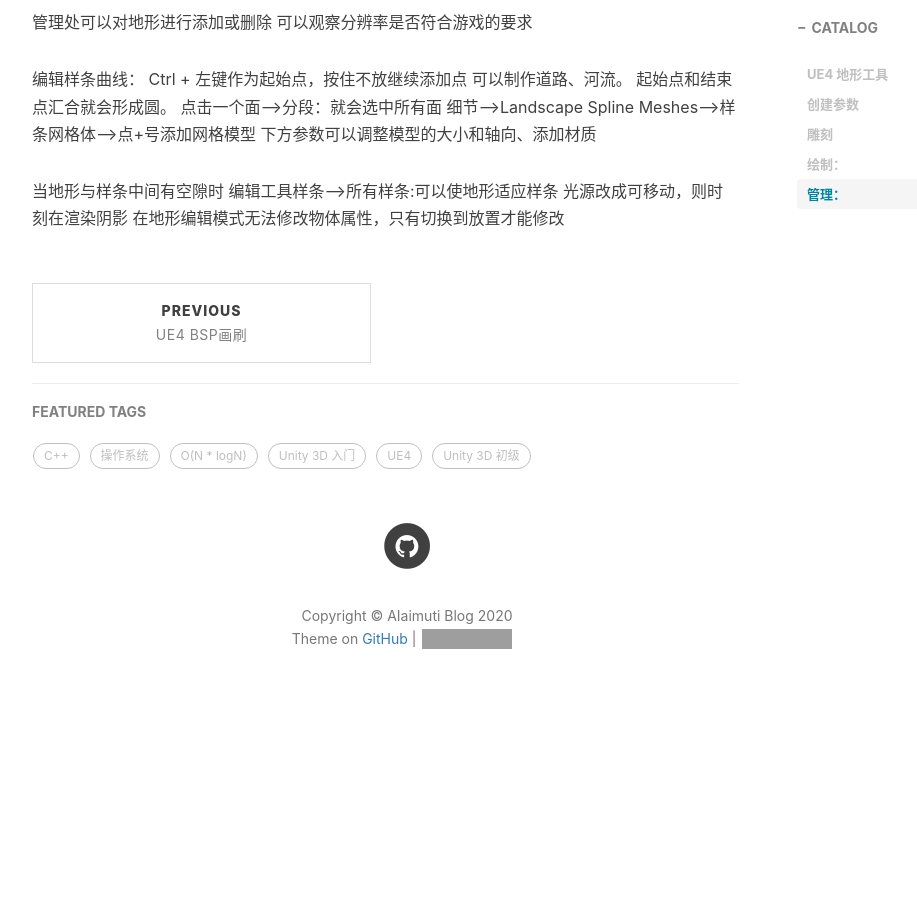
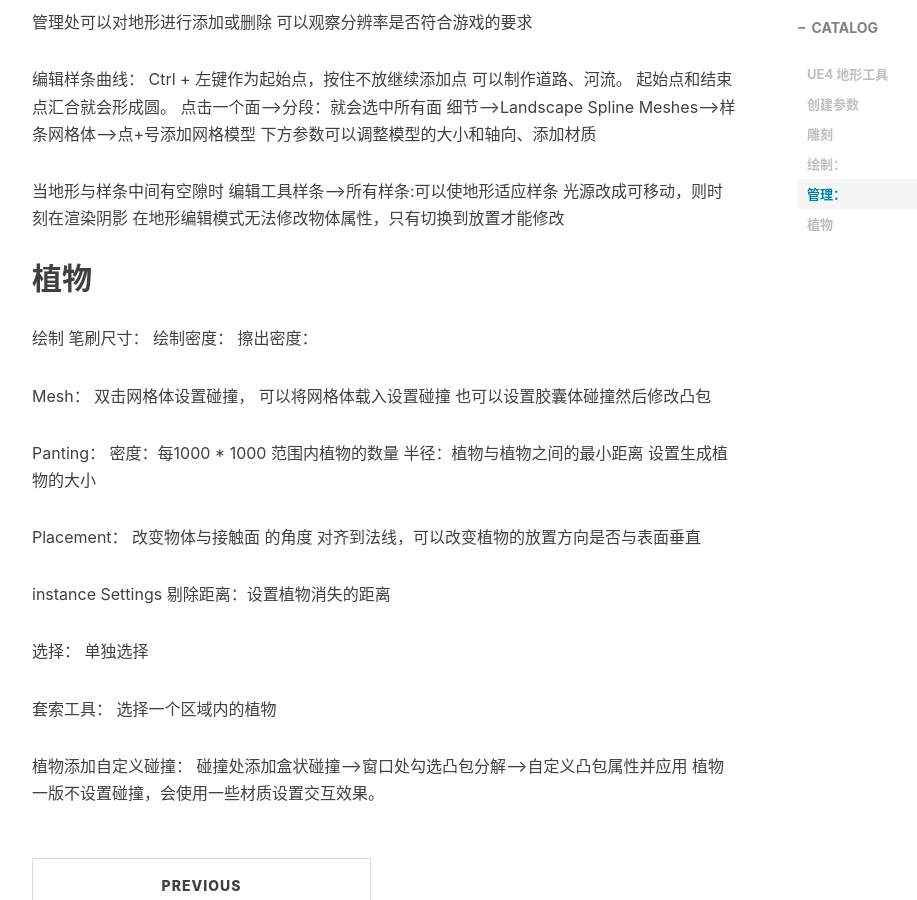
Before and after one commit to AIaimuti/aiaimuti.github.io, a Jekyll site: the page built from _posts/2020-4-11-Terrain_Tools.md, in a window 1280 px wide and 900 px high, scrolled down 1168 px. Shown: the whole window, without its empty margins (233-1150 px from the left). Built offline with Jekyll 4.4.1, drawn with Linux system fonts in a browser that asks for light colours; nearby versions of some CDN libraries; comment, search, counter and statistics services are not loaded; before the commit the page ends 1911 px from its top, so only the background shows below that; grey boxes are pictures that could not be loaded.

Commit message:
Update 2020-4-11-Terrain_Tools.md

```diff
--- a/_posts/2020-4-11-Terrain_Tools.md
+++ b/_posts/2020-4-11-Terrain_Tools.md
@@ -45,3 +45,39 @@ Ctrl + 左键作为起始点，按住不放继续添加点
 编辑工具样条-->所有样条:可以使地形适应样条
 光源改成可移动，则时刻在渲染阴影
 在地形编辑模式无法修改物体属性，只有切换到放置才能修改
+
+
+## 植物
+绘制
+笔刷尺寸：
+绘制密度：
+擦出密度：
+
+
+Mesh：
+双击网格体设置碰撞，
+可以将网格体载入设置碰撞
+也可以设置胶囊体碰撞然后修改凸包
+
+
+Panting：
+密度：每1000 * 1000 范围内植物的数量
+半径：植物与植物之间的最小距离
+设置生成植物的大小
+
+Placement：
+改变物体与接触面 的角度
+对齐到法线，可以改变植物的放置方向是否与表面垂直
+
+instance Settings
+剔除距离：设置植物消失的距离
+
+选择：
+单独选择
+
+套索工具：
+选择一个区域内的植物
+
+植物添加自定义碰撞：
+碰撞处添加盒状碰撞-->窗口处勾选凸包分解-->自定义凸包属性并应用
+植物一版不设置碰撞，会使用一些材质设置交互效果。
```
